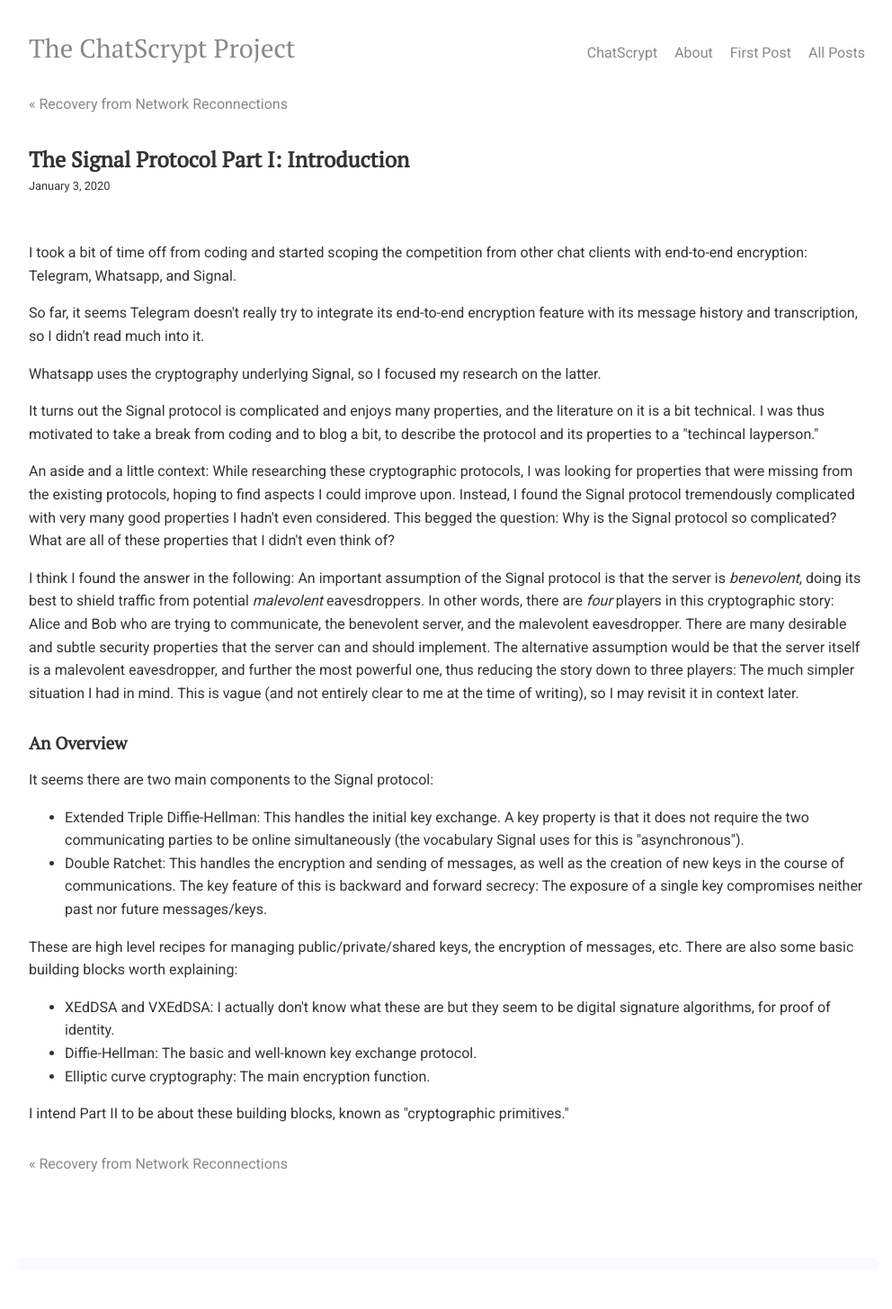
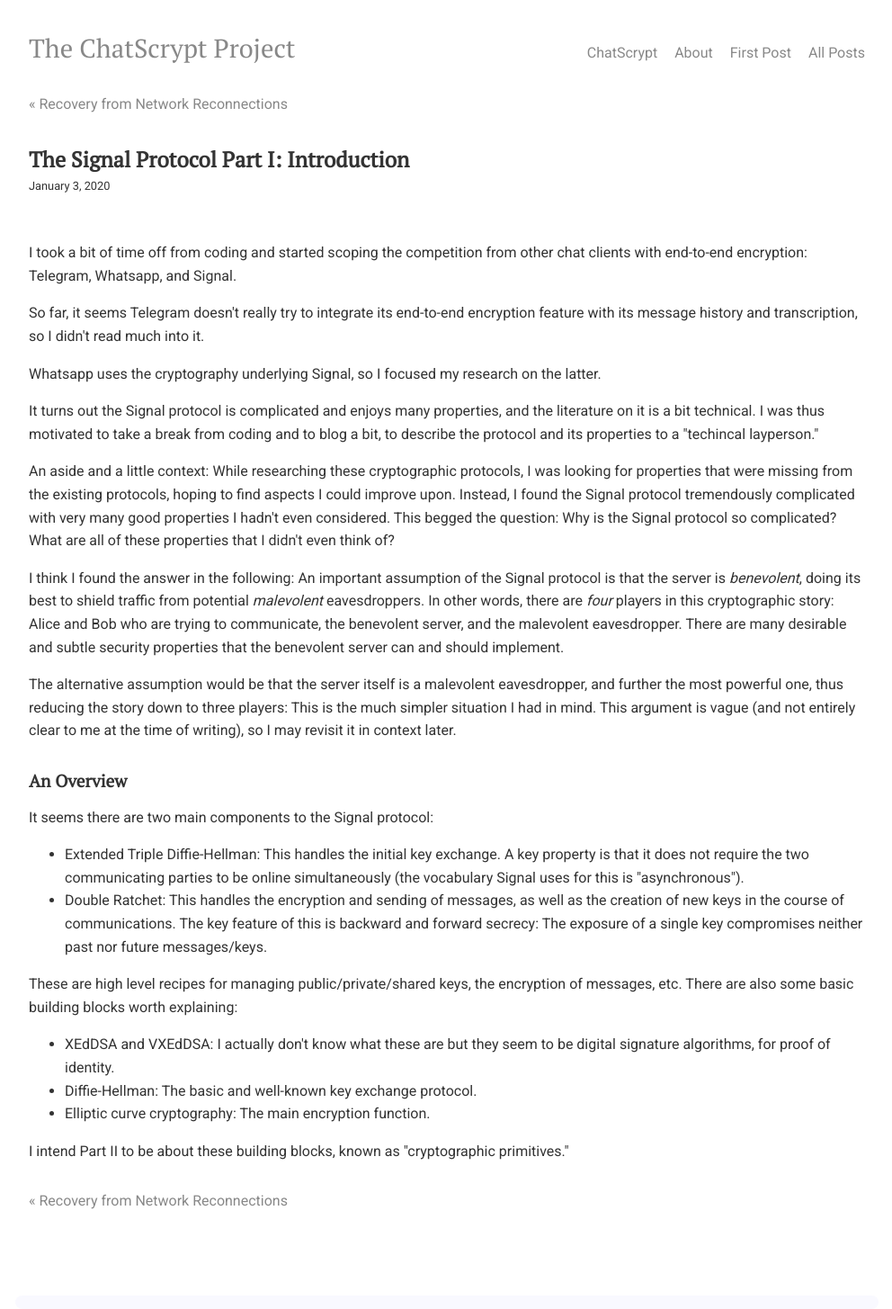
Before and after one commit to chatscrypt/chatscrypt.github.io, a Jekyll site: the page built from _posts/2020-01-03-the-signal-protocol-part-i-introduction.html, in a window 1280 px wide. Shown: the whole page at 90% size, without its empty margins (143-1135 px from the left). Built offline with Jekyll 4.4.1, drawn with Linux system fonts in a browser that asks for light colours; comment, search, counter and statistics services are not loaded; before the commit the page ends 1413 px from its top, so only the background shows below that.

Commit message:
Update 2020-01-03-the-signal-protocol-part-i-introduction.html

```diff
--- a/_posts/2020-01-03-the-signal-protocol-part-i-introduction.html
+++ b/_posts/2020-01-03-the-signal-protocol-part-i-introduction.html
@@ -15,7 +15,9 @@
 
 <p> An aside and a little context: While researching these cryptographic protocols, I was looking for properties that were missing from the existing protocols, hoping to find aspects I could improve upon. Instead, I found the Signal protocol tremendously complicated with very many good properties I hadn't even considered. This begged the question: Why is the Signal protocol so complicated? What are all of these properties that I didn't even think of?
 
-<p>I think I found the answer in the following: An important assumption of the Signal protocol is that the server is <i>benevolent</i>, doing its best to shield traffic from potential <i>malevolent</i> eavesdroppers. In other words, there are <i>four</i> players in this cryptographic story: Alice and Bob who are trying to communicate, the benevolent server, and the malevolent eavesdropper. There are many desirable and subtle security properties that the server can and should implement. The alternative assumption would be that the server itself is a malevolent eavesdropper, and further the most powerful one, thus reducing the story down to three players: The much simpler situation I had in mind. This is vague (and not entirely clear to me at the time of writing), so I may revisit it in context later.
+<p>I think I found the answer in the following: An important assumption of the Signal protocol is that the server is <i>benevolent</i>, doing its best to shield traffic from potential <i>malevolent</i> eavesdroppers. In other words, there are <i>four</i> players in this cryptographic story: Alice and Bob who are trying to communicate, the benevolent server, and the malevolent eavesdropper. There are many desirable and subtle security properties that the benevolent server can and should implement.
+
+ <p>The alternative assumption would be that the server itself is a malevolent eavesdropper, and further the most powerful one, thus reducing the story down to three players: This is the much simpler situation I had in mind. This argument is vague (and not entirely clear to me at the time of writing), so I may revisit it in context later.
 
 <h2>An Overview</h2>
 
```
